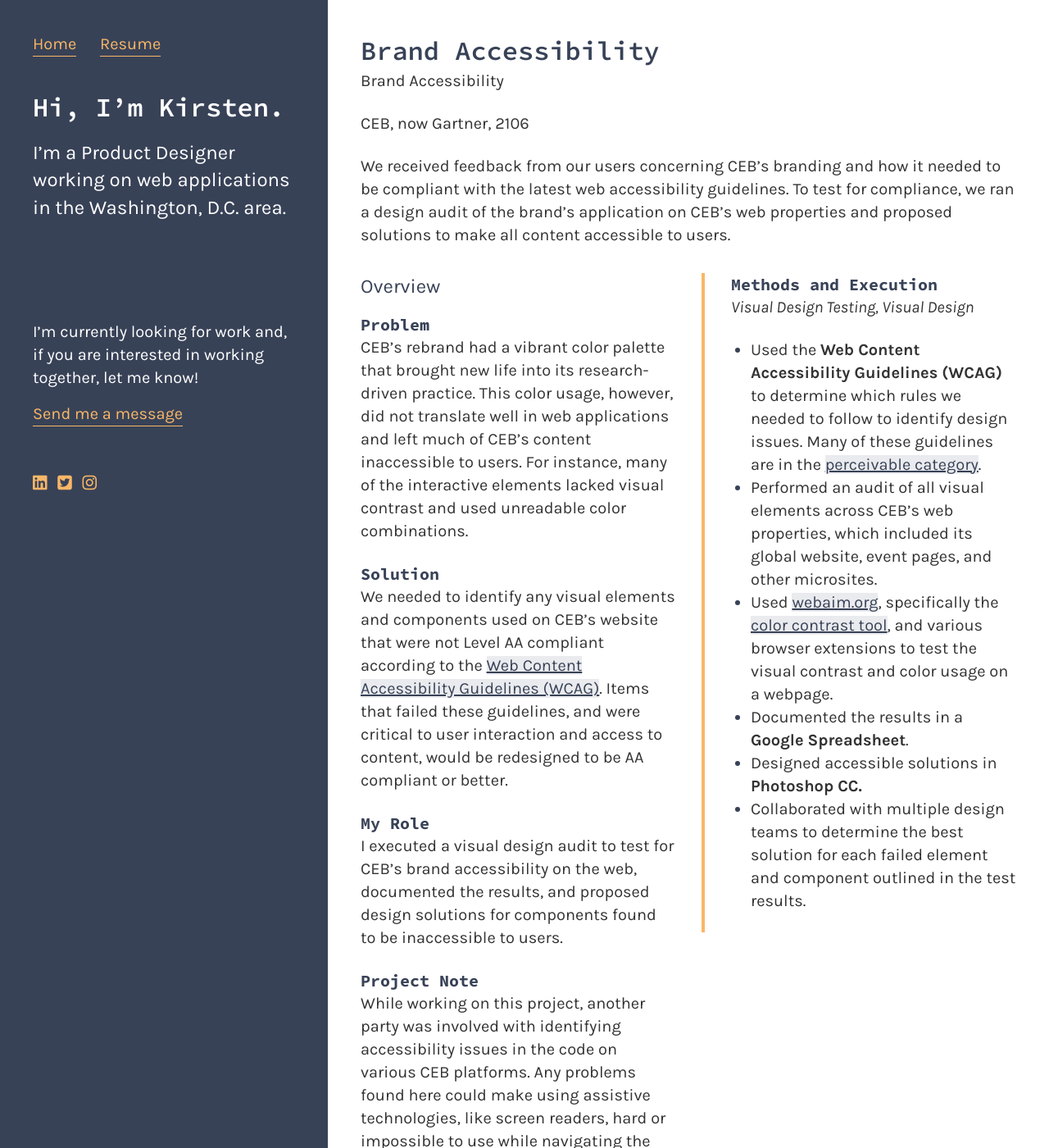
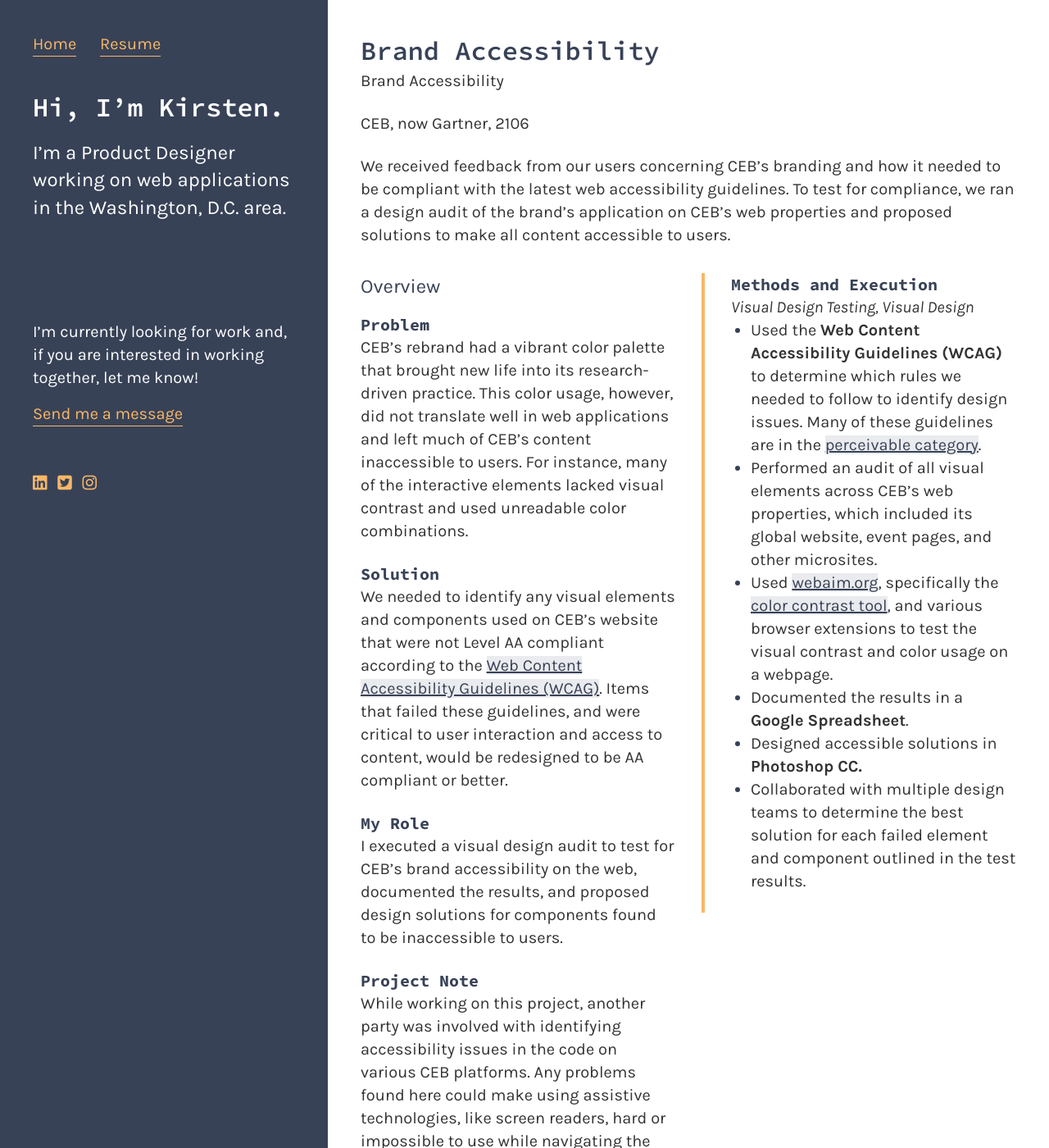
Before and after one commit to marcusrelacion/kirstengreen.com, a Jekyll site: the page built from _projects/brand-accessibility.markdown, in a window 1280 px wide and 1400 px high. Shown: the whole window at 82% size. Built offline with Jekyll 4.4.1, drawn with Linux system fonts in a browser that asks for light colours; nearby versions of some CDN libraries.

Commit message:
Fixes: #35, #39

```diff
--- a/assets/styles/global/_grid.scss
+++ b/assets/styles/global/_grid.scss
@@ -82,6 +82,10 @@
 	padding-left: 16px;
 }
 
+.methods-and-execution > p {
+	margin-bottom: 0 !important; /* refactor */
+}
+
 @media screen and (min-width:1023px) {
 	.methods-and-execution,
 	.layout-resume .grid-item:nth-child(2) {
--- a/assets/styles/global/_typography.scss
+++ b/assets/styles/global/_typography.scss
@@ -1,6 +1,7 @@
 blockquote {
     border-left: solid 4px var(--oxford-blue);
     font-style: italic;
+    font-size: var(--font-size-4);
     margin: 0;
     padding-left: 16px;
     padding-top: 8px;
```
